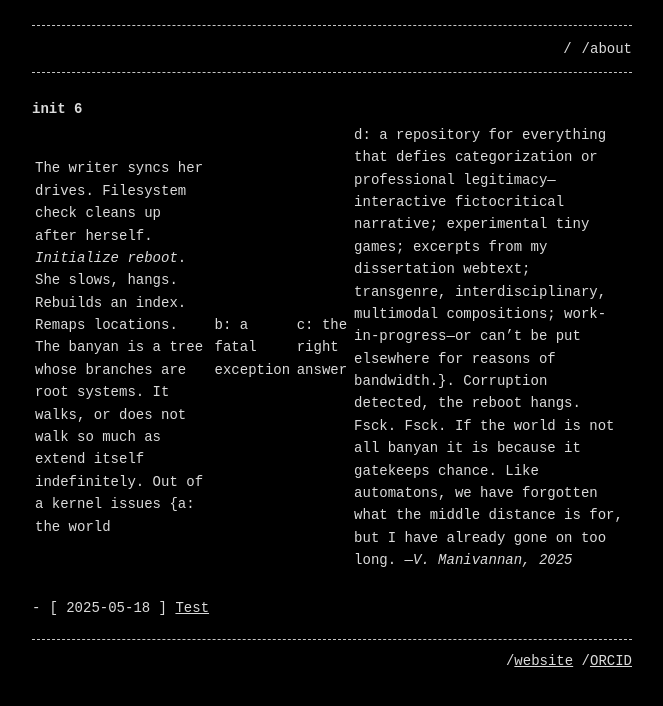
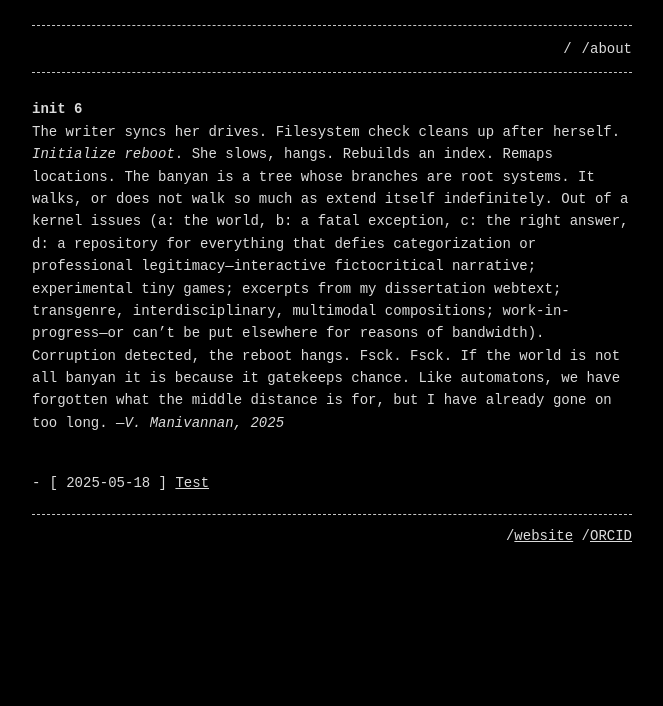
Before and after one commit to visforvali/visforvali.github.io, a Jekyll site: the page built from index.md, in a window 1280 px wide. Shown: the top 706 px of the page, without its empty margins (308-971 px from the left). Built offline with Jekyll 4.4.1, drawn with Linux system fonts in a browser that asks for light colours.

```diff
--- a/index.md
+++ b/index.md
@@ -6,4 +6,4 @@ permalink: /
 
 # init 6
 
-The writer syncs her drives. Filesystem check cleans up after herself. _Initialize reboot_. She slows, hangs. Rebuilds an index. Remaps locations. The banyan is a tree whose branches are root systems. It walks, or does not walk so much as extend itself indefinitely. Out of a kernel issues {a: the world | b: a fatal exception | c: the right answer | d: a repository for everything that defies categorization or professional legitimacy&mdash;interactive fictocritical narrative; experimental tiny games; excerpts from my dissertation webtext; transgenre, interdisciplinary, multimodal compositions; work-in-progress&mdash;or can't be put elsewhere for reasons of bandwidth.}. Corruption detected, the reboot hangs. Fsck. Fsck. If the world is not all banyan it is because it gatekeeps chance. Like automatons, we have forgotten what the middle distance is for, but I have already gone on too long. &mdash;_V. Manivannan, 2025_
+The writer syncs her drives. Filesystem check cleans up after herself. _Initialize reboot_. She slows, hangs. Rebuilds an index. Remaps locations. The banyan is a tree whose branches are root systems. It walks, or does not walk so much as extend itself indefinitely. Out of a kernel issues (a: the world, b: a fatal exception, c: the right answer, d: a repository for everything that defies categorization or professional legitimacy&mdash;interactive fictocritical narrative; experimental tiny games; excerpts from my dissertation webtext; transgenre, interdisciplinary, multimodal compositions; work-in-progress&mdash;or can't be put elsewhere for reasons of bandwidth). Corruption detected, the reboot hangs. Fsck. Fsck. If the world is not all banyan it is because it gatekeeps chance. Like automatons, we have forgotten what the middle distance is for, but I have already gone on too long. &mdash;_V. Manivannan, 2025_
```
